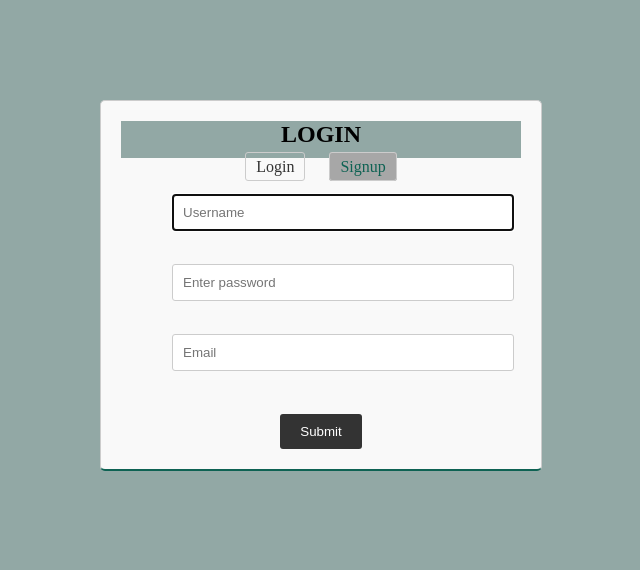
After one commit to Demidorn/demi-foods, a Flask app: template App/templates/signup.html in a window 1280 px wide. The commit adds this page. Shown: the top 570 px of the page, without its empty margins (319-959 px from the left). Run offline with Flask 3, Linux system fonts and the light colour scheme; the template is opened without the code that fills it, so the values that code supplies are empty.

Commit message:
updates files

```diff
--- a/App/app.py
+++ b/App/app.py
@@ -1,33 +1,102 @@
 #!/usr/bin/python3
 """Mamaput app"""
-from flask import Flask, render_template, url_for
+from flask import Flask, render_template, redirect, request
+from flask_sqlalchemy import SQLAlchemy
+from flasl_login import LoginManager, UserMixin, login_user, login_required, logout_user
+from .models.user import User
+
+app = Flask(__name__)
+app.config['SECRET_KEY'] =  '123456789'
+app.config['SQLALCHEMY_DATABASE_URI'] = 'sqlite:///db.sqlite'
+app.config['SQLALCHEMY_TRACK_MODIFICATIONS'] = True
+db = SQLAlchemy(app)
+
+
+login_manager = LoginManager()
+login_manager.init_app(app)
+
+@login_manager.user_loader
+def load_user(id):
+    return User.query.get(int(id))
+
+
+with app.app_context():
+    db.create_all()
 
 
 
-app = Flask(__name__)
+#  @login_manager.user_loader
+#def get(id):
+   #return User.query.get(int(id)
 
 
-@app.route('/home')
 @app.route('/', strict_slashes=False)
-def homePage():
+def index():
     """
-        returns the home Page
+        returns the index Page
     """
     return render_template('index.html')
 
-@app.route('/login', strict_slashes=False)
-def Login():
+
+@app.route('/login', methods=['GET'])
+def get_login():
+    return render_template('login.html')
+
+
+@app.route('/signup', methods=['GET'])
+def get_signup():
+    return render_template('signup.html')
+
+
+@app.route('/login', methods=['POST'], strict_slashes=False)
+def loginPage():
     """
         returns the login Page
     """
-    return "Welcome to Login"
+    msg = None
+    if request.method == 'POST':
+        if valid_login(request.form['username'], request.form['password']):
+            session['username'] = request.form.get('username')
+            session['password'] = request.form.get('password')
+            user = User.query.filter_by(email=session['username']).first()
+            login_user(user)
+            return redirect('/')
+        else:
+            msg = 'Invalid username or password'
+    return render_template('login.html', msg=msg)
 
-@app.route('/signup', strict_slashes=False)
+
+@app.route('/signup', methods=['POST'], strict_slashes=False)
 def signup():
     """
         returns the sign Page
     """
-    return "Welcome to signup"
+    if request.method == 'POST':
+        username = request.form['username']
+        email = request.form['email']
+        password = request.form['password']
+        user = User.query.filter_by(email=email).first()
+        if user:
+            return "User already exists"
+        else:
+            new_user = User(username=username, email=email, password=password)
+            db.session.add(new_user)
+            db.session.commit()
+            new_user = User.query.filter_by(email=email).first()
+            login_user(new_user)
+            return redirect('/')
+    return render_template('login.html')
+
+
+@app.route('/logout', methods=['GET'], strict_slashes=False)
+def logout():
+    """
+        returns the logout Page
+    """
+    session['login'] = False
+    return render_template('index.html')
+
+
 
 @app.route('/about', strict_slashes=False)
 def aboutPage():
@@ -46,4 +115,4 @@ def contactUs():
 
 if __name__ == "__main__":
     """ main function """
-    app.run(host="0.0.0.0", port=5000)
+    app.run(host="0.0.0.0", port=5000, debug=True)
--- /dev/null
+++ b/App/static/styles/login-out.css
@@ -0,0 +1,95 @@
+:root {
+    --primaryColor: #0e6253;
+    --secondaryColor: #ffc187;
+    --whiteColor: #fff;
+    --softGreenColor: #92a8a5;
+    --darkGrayColor: #a7a7a7;
+    --blackColor: #222;
+    ---greyColor: #f5f5f5;
+
+}
+
+
+body, h2 {
+    margin: 0;
+    padding: 0;
+    background-color: var(--softGreenColor);
+}
+h2 {
+    padding-bottom: 10px;
+}
+
+/* Center the login form */
+.login , .signup {
+    width: 400px;
+    margin: 100px auto;
+    padding: 20px;
+    border: 1px solid #ccc;
+    border-radius: 5px;
+    background-color: #f9f9f9;
+    border-bottom: 2px solid var(--primaryColor);
+
+}
+
+h2 {
+    text-align: center;
+}
+
+/* Style the links */
+.links {
+    text-align: center;
+}
+
+.links a {
+    margin: 0 10px;
+    padding: 5px 10px;
+    text-decoration: none;
+    color: #333;
+    border: 1px solid #ccc;
+    border-radius: 3px;
+}
+
+.links a.active {
+    background-color: var(--darkGrayColor);
+    color: var(--primaryColor);
+}
+
+/* Style the form */
+form {
+    text-align: center;
+}
+
+label {
+    display: inline-block;
+    width: 30px;
+    text-align: center;
+    margin-right: 10px;
+}
+
+input[type="text"],
+input[type="password"],
+input[type="email"] {
+    width: 80%;
+    padding: 10px;
+    margin-bottom: 15px;
+    border: 1px solid #ccc;
+    border-radius: 3px;
+}
+
+.msg {
+    color: var(--blackColor);
+    margin-bottom: 10px;
+}
+
+input[type="submit"] {
+    background-color: #333;
+    color: #fff;
+    padding: 10px 20px;
+    border: none;
+    border-radius: 3px;
+    cursor: pointer;
+}
+
+input[type="submit"]:hover {
+    background-color: #555;
+}
--- a/App/templates/index.html
+++ b/App/templates/index.html
@@ -45,7 +45,7 @@
             <!-- profile icon on left side of navbar-->
             <div class="profile">
                 <a class="cart" href="#"><ion-icon name="cart-outline"></ion-icon></a>
-                <a class="user" href="#"><ion-icon name="person-outline"></ion-icon></a>
+                <a class="user" href="login.html"><ion-icon name="person-outline"></ion-icon></a>
             </div>
         </div>
         <!-- main highlight -->
--- /dev/null
+++ b/App/templates/signup.html
@@ -0,0 +1,40 @@
+<!DOCTYPE html>
+<html lang="en">
+<head>
+    <meta charset="UTF-8">
+    <meta name="viewport" content="width=device-width, initial-scale=1.0">
+    <link rel="stylesheet" type="text/css" href="../static/styles/login-out.css">
+    <link rel="stylesheet" href="https://fonts.googleapis.com/css2?family=Open+Sans:wght@400;600&display=swap" rel="stylesheet">
+    <title>#</title>
+</head>
+<body>
+    <div class="login">
+        <h2>LOGIN</h2>
+        <div class="links">
+            <a href="{{url_for('login') }}">Login</a>
+            <a href="{{url_for('signup')}}" class="active">Signup</a>
+        </div>
+        <form method="post" action="{{ url_for ('signup') }}" autocomplete="off">
+            <br>
+            <label for="Username">
+                <i class="fa-user"></i>
+            </label>
+            <input  type="text" name="username" placeholder="Username" id="username" autofocus="" required>
+            <br><br>
+            <label for="password">
+                <i class="fa-lock"></i>
+            </label>
+            <input type="password" name="password" placeholder="Enter password" required>
+            <br><br>
+            <label for="email">
+                <i class="fa-envelope"></i>
+            </label>
+            <input type="email" name="email" placeholder="Email" id="email" required>
+            <div class="msg">{{msg}}</div>
+            <br>
+            <input type="submit"  value="Submit">
+        </form>
+    </div>
+
+</body>
+</html>
```
Also changed, not shown: App/__init__.py (+26 -0 lines), App/mamaput.py (added, +11 -0 lines), App/models/user.py (added, +11 -0 lines), App/templates/login.html (added, +36 -0 lines).
